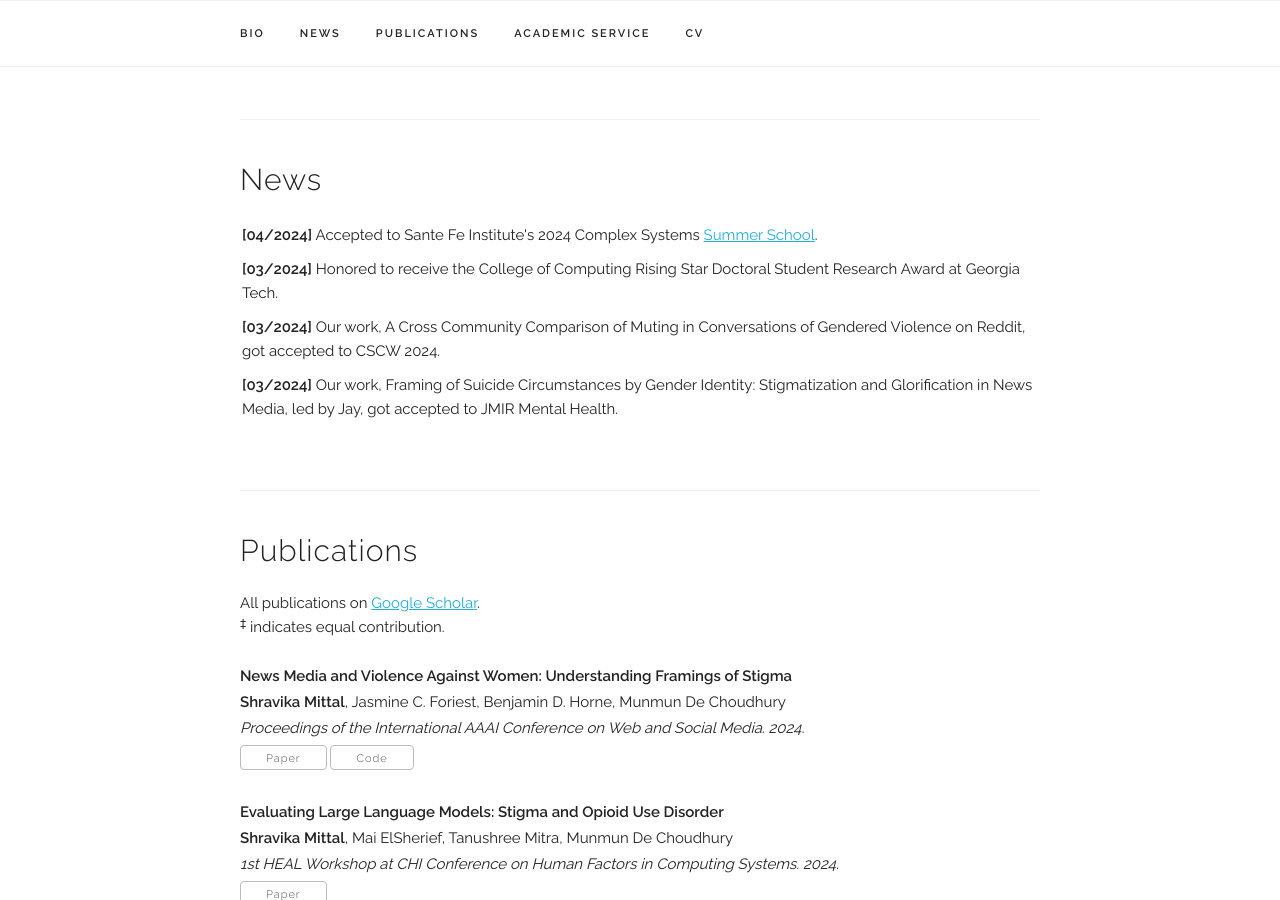
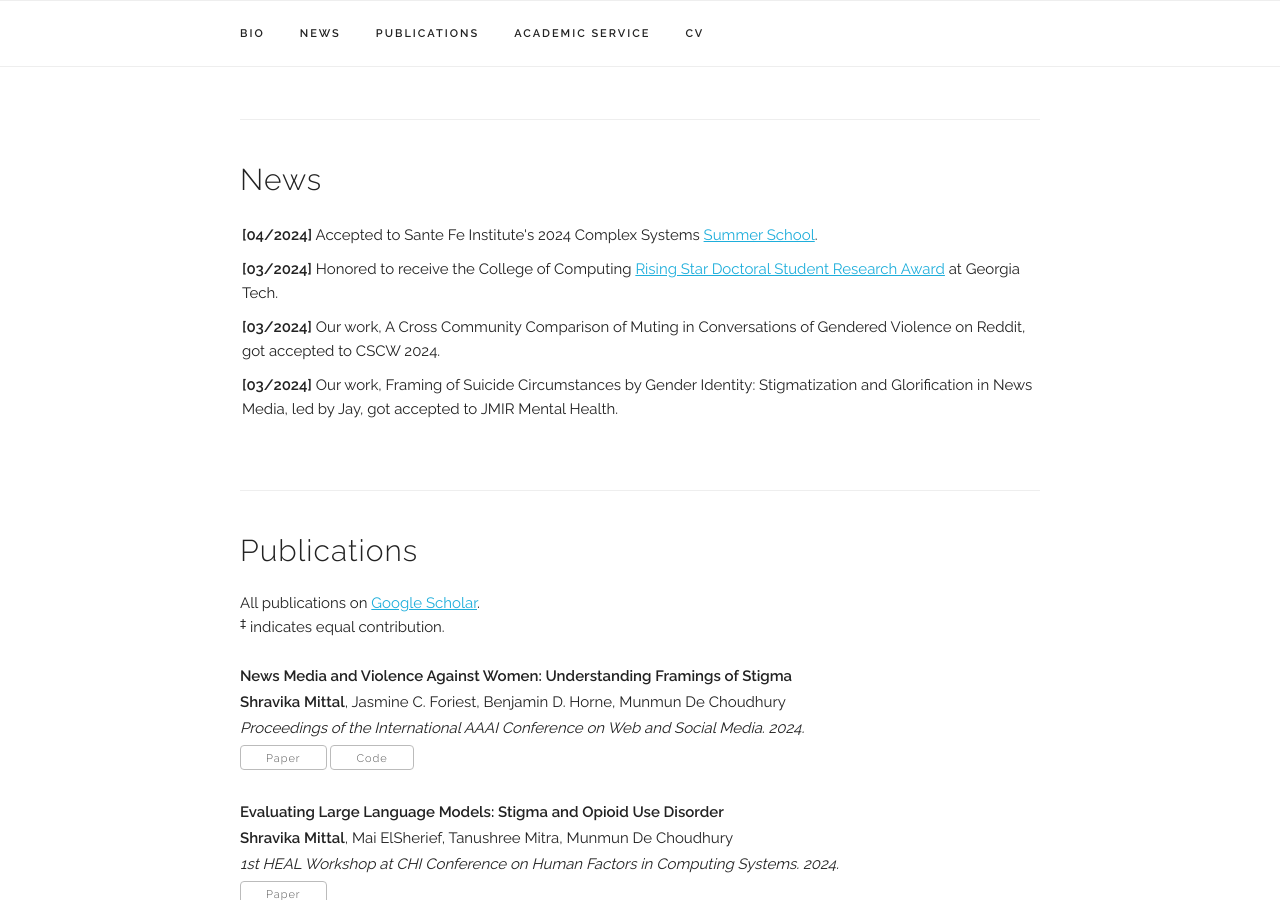
Before and after one commit to mittalshravika/mittalshravika.github.io, a Jekyll site: the page built from index.html, in a window 1280 px wide and 900 px high, scrolled down 696 px. Built offline with Jekyll 4.4.1, drawn with Linux system fonts in a browser that asks for light colours; some web fonts are replaced; some of the changed lines change nothing that is shown.

Commit message:
added link to tweet

```diff
--- a/index.html
+++ b/index.html
@@ -66,7 +66,7 @@ title: Home
 
     <li> <b>[03/2024]</b>
 
-       Honored to receive the College of Computing Rising Star Doctoral Student Research Award at Georgia Tech.
+       Honored to receive the College of Computing <a href="https://x.com/shravika_mittal/status/1778824595442655616">Rising Star Doctoral Student Research Award</a> at Georgia Tech.
 
     </li>
 
```
